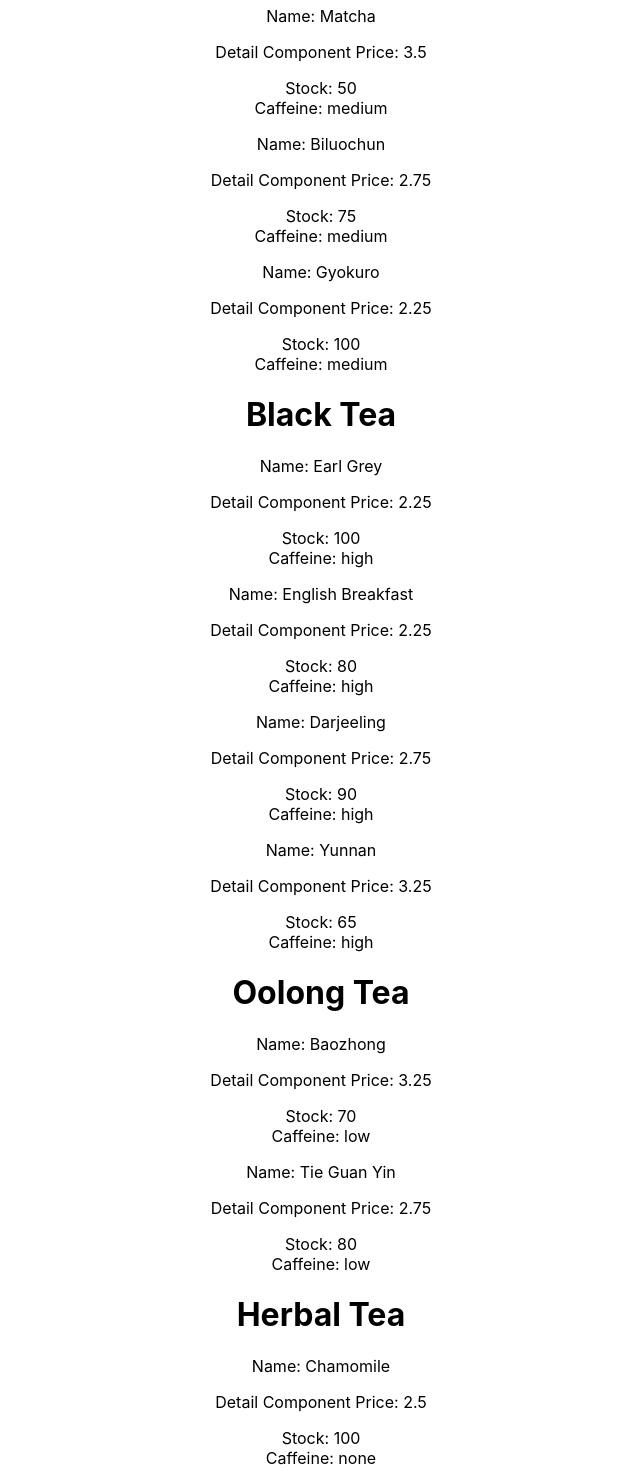
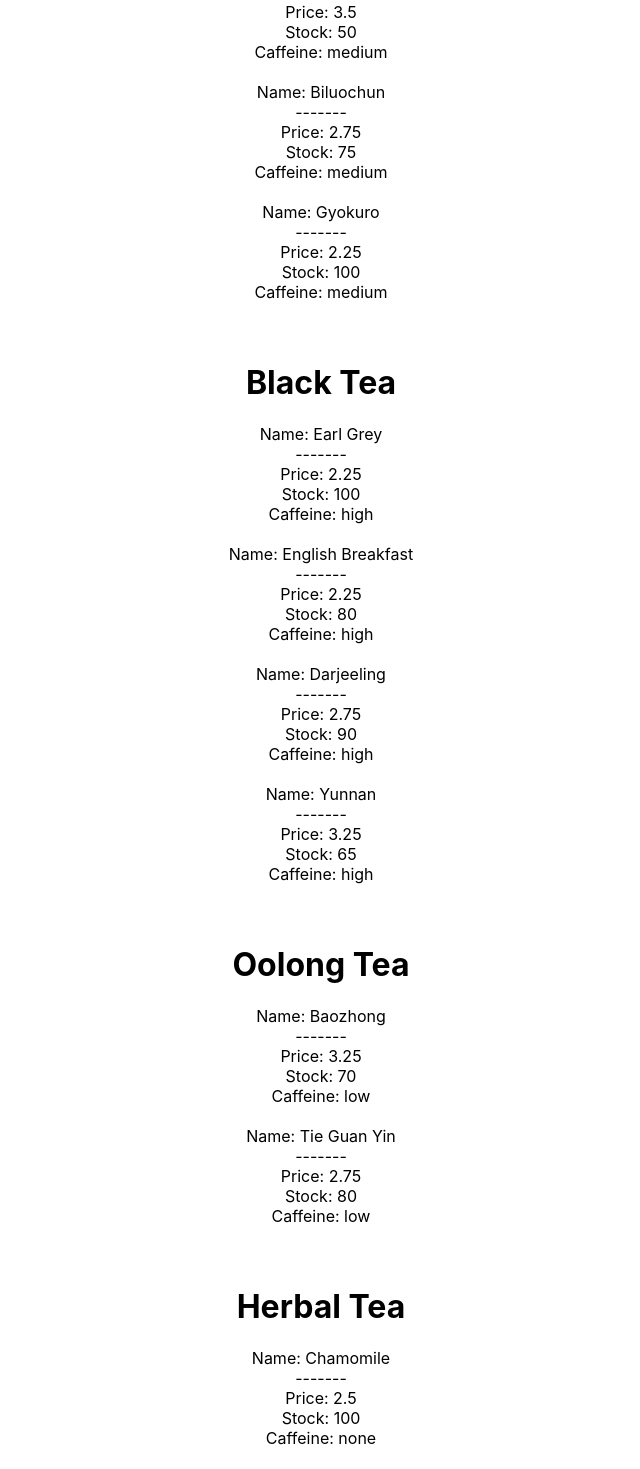
Before and after one commit to MilesBradt/Tea-Shop-React, a React (Create React App) app: page / in a window 1280 px wide. Shown: the part 240-1709 px from the top of the page, without its empty margins (319-959 px from the left). Built offline with nearby package versions, Linux system fonts and the light colour scheme.

Commit message:
pass details as props into Detail component to be displayed

```diff
--- a/src/components/App.js
+++ b/src/components/App.js
@@ -47,7 +47,6 @@ class App extends React.Component {
   render() {
     return (
       <div className="App">
-        <p>App works</p>
         <Home
         inventory = {this.state.masterInventoryList}
         greenTea = {this.state.greenTeaList}
--- a/src/components/Detail.js
+++ b/src/components/Detail.js
@@ -4,13 +4,21 @@ import propTypes from 'prop-types';
 function Detail(props) {
     return (
         <div id="detailComponent">
-            <p>Detail Component Price: {props.price}</p>
+            -------
+            <br/>
+            Price: {props.price}
+            <br/>
+            Stock: {props.stock}
+            <br/>
+            Caffeine: {props.caffeine}
         </div>
     );
 }
 
 Detail.propTypes = {
-    price: propTypes.number
+    price: propTypes.number,
+    stock: propTypes.number,
+    caffeine: propTypes.string
 }
 
 export default Detail;
--- a/src/components/Home.js
+++ b/src/components/Home.js
@@ -7,55 +7,58 @@ function Home(props) {
         <div id="homeComponent">
             <h1>Green Tea</h1>
             {props.greenTea.map((item, index) =>
-            <p key={index}>
+            <div key={index}>
                 Name: {item.name}
                 <br />
                 <Detail
                     price = {item.price}
+                    stock = {item.stock}
+                    caffeine = {item.caffeine}
                 />
-                Stock: {item.stock}
-                <br />
-                Caffeine: {item.caffeine}
-            </p>
+                <br/>
+            </div>
             )}
+            <br/>
             <h1>Black Tea</h1>
             {props.blackTea.map((item, index) =>
-            <p key={index}>
+            <div key={index}>
                 Name: {item.name}
                 <br />
                 <Detail
                     price = {item.price}
+                    stock = {item.stock}
+                    caffeine = {item.caffeine}
                 />
-                Stock: {item.stock}
-                <br />
-                Caffeine: {item.caffeine}
-            </p>
+                <br/>
+            </div>
             )}
+            <br/>
             <h1>Oolong Tea</h1>
             {props.oolongTea.map((item, index) =>
-            <p key={index}>
+            <div key={index}>
                 Name: {item.name}
                 <br />
                 <Detail
                     price = {item.price}
+                    stock = {item.stock}
+                    caffeine = {item.caffeine}
                 />
-                Stock: {item.stock}
-                <br />
-                Caffeine: {item.caffeine}
-            </p>
+                <br/>
+            </div>
             )}
+            <br/>
             <h1>Herbal Tea</h1>
             {props.herbalTea.map((item, index) =>
-            <p key={index}>
+            <div key={index}>
                 Name: {item.name}
                 <br />
                 <Detail
                     price = {item.price}
+                    stock = {item.stock}
+                    caffeine = {item.caffeine}
                 />
-                Stock: {item.stock}
-                <br />
-                Caffeine: {item.caffeine}
-            </p>
+                <br/>
+            </div>
             )}
         </div>
     );
```
